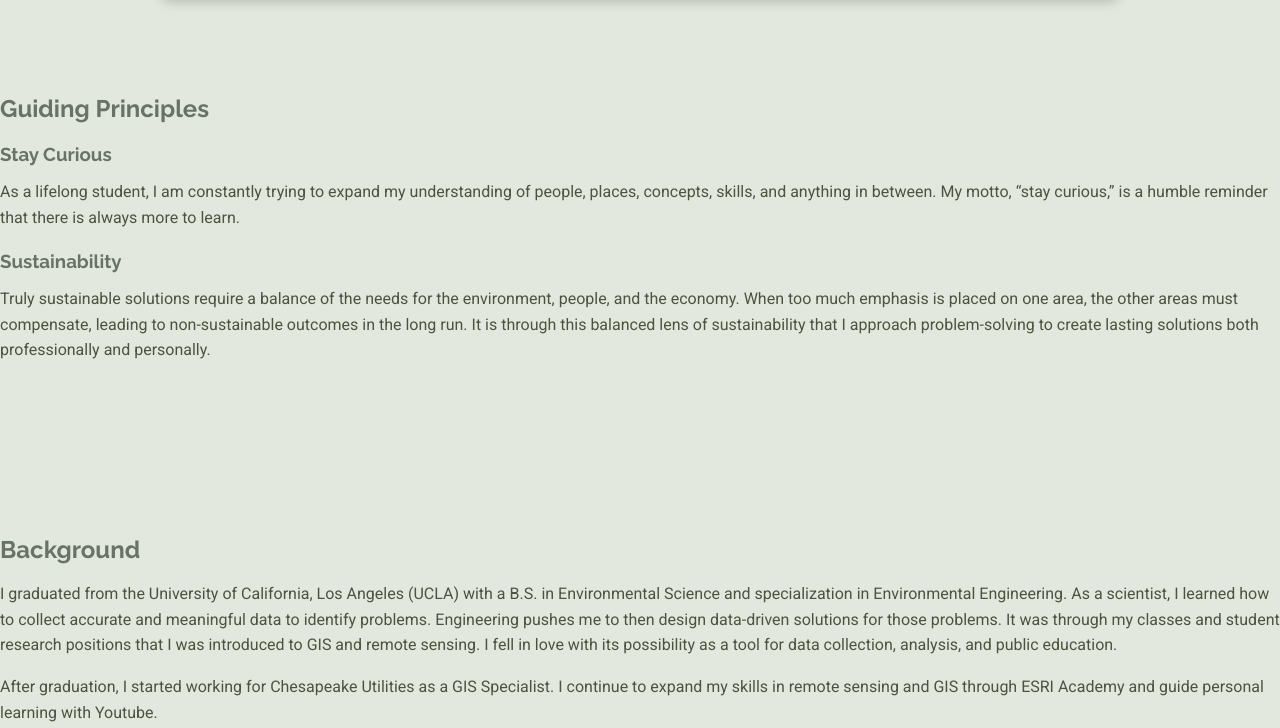
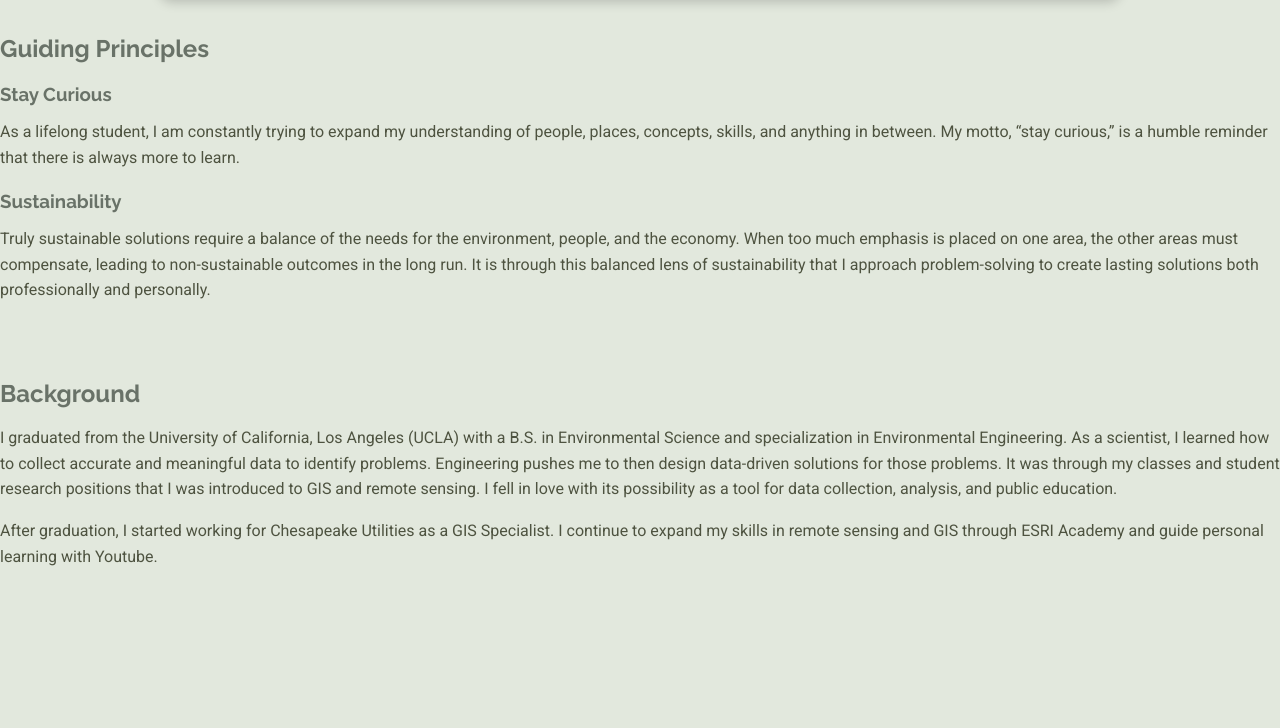
Before and after one commit to KierstinMae/KierstinMae.github.io, a plain HTML site: page about.html in a window 1280 px wide. Shown: the part 895-1623 px from the top of the page. Drawn offline with Linux system fonts and the light colour scheme; a script that the page names is missing.

Commit message:
Update style.css

```diff
--- a/style.css
+++ b/style.css
@@ -103,6 +103,13 @@ img {
   gap: 2rem;
   justify-content: center;
   align-items: center;
+}
+
+/* Reduce space between sections inside the About Me area */
+.about_me section {
+  margin-bottom: 1.5rem; /* smaller gap between sections */
+  padding-top: 0;
+  padding-bottom: 0;
 }
 
 /* ------------------------ Sidebar ------------------------ */
```
